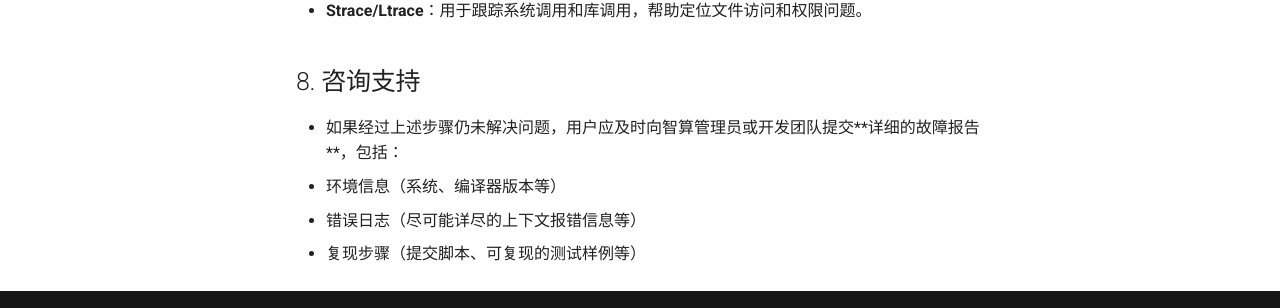
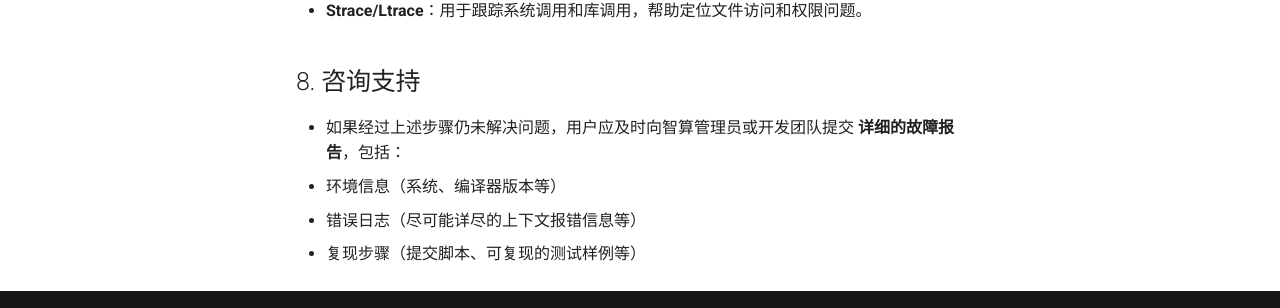
Before and after one commit to chenggroup/ikkem-hpc-manual, an MkDocs documentation site: the page built from docs/notes/troubleshooting.md, in a window 1280 px wide and 900 px high, scrolled down 1326 px. Shown: the part 545-853 px from the top of the window. Built offline with MkDocs 1.6.1 and Material for MkDocs 9.7.7, drawn with Linux system fonts in a browser that asks for light colours; comment, search, counter and statistics services are not loaded; some of the changed lines change nothing that is shown.

Commit message:
fix typo

```diff
--- a/docs/notes/troubleshooting.md
+++ b/docs/notes/troubleshooting.md
@@ -52,7 +52,7 @@
 
 ## 8. 咨询支持
 
-- 如果经过上述步骤仍未解决问题，用户应及时向智算管理员或开发团队提交**详细的故障报告**，包括：
+- 如果经过上述步骤仍未解决问题，用户应及时向智算管理员或开发团队提交 **详细的故障报告**，包括：
   - 环境信息（系统、编译器版本等）
   - 错误日志（尽可能详尽的上下文报错信息等）
   - 复现步骤（提交脚本、可复现的测试样例等）
--- a/mkdocs.yml
+++ b/mkdocs.yml
@@ -10,7 +10,7 @@ theme:
     repo: fontawesome/brands/github
 
 site_name: IKKEM HPC User Documentation
-repo_url: https://git.xmu.edu.cn/hpc-ops/hpc-manual
+repo_url: https://github.com/chenggroup/ikkem-hpc-manual
 repo_name: hpc-ops/hpc-manual
 edit_uri: edit/main/docs/
 extra:
```
